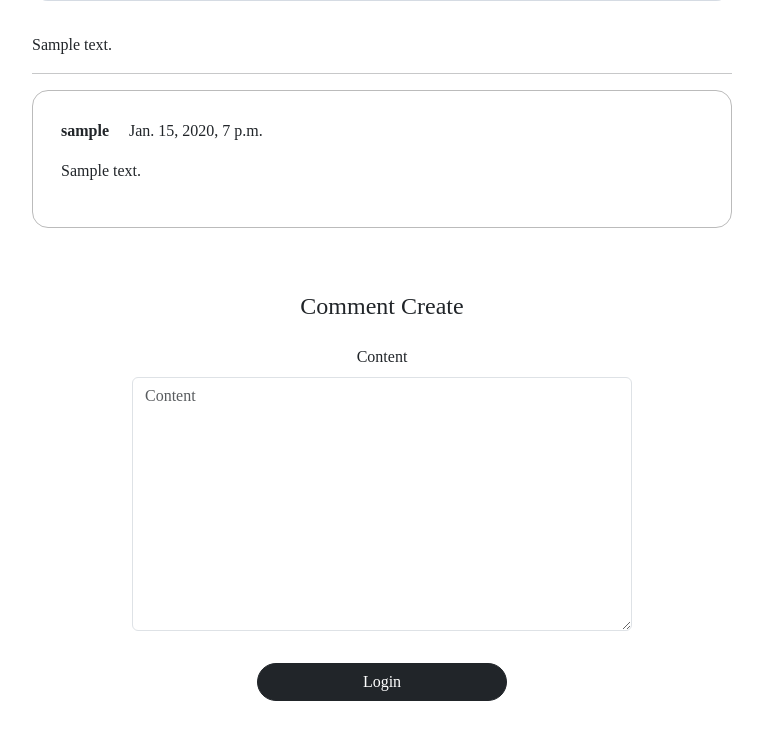
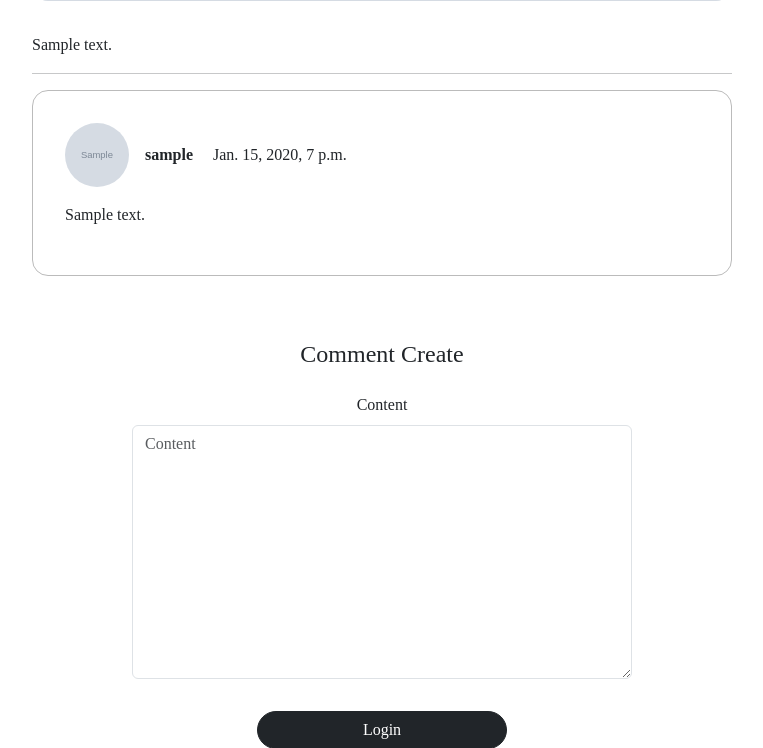
Before and after one commit to skylike4u/bsyouthcenter, a Django app: page /articles/detail/1 in a window 1280 px wide. Shown: the part 937-1685 px from the top of the page, without its empty margins (258-1021 px from the left). Run offline with Django 4.2, Linux system fonts and the light colour scheme; tables that the repository leaves empty hold one stand-in row (values such as "Sample post"); grey boxes marked "Sample" are stand-in pictures; some libraries are stand-ins or nearby versions; some web fonts are replaced.

Commit message:
comment updated

```diff
--- a/templates/base.html
+++ b/templates/base.html
@@ -15,7 +15,7 @@
 
     <!-- 기본적으로 메시지 앱이 intalled_app 안에 들어가 있어서 어디서든 messages라는 것을 접근할 수 있음 -->
     {% for message in messages %}
-    <div class="text-center">
+    <div class="text-center" style="margin-top: 110px;">
       <div class="btn btn-{{ message.tags }} rounded-pill px-5 my-3">
         {{ message }}
       </div>
--- a/templates/comments/detail.html
+++ b/templates/comments/detail.html
@@ -1,13 +1,25 @@
-<div style="border: 1px solid; text-align: left; padding: 4%; margin: 1rem 0; border-radius: 1rem; border-color: #bbb;">
+
+<div class="comment-container" style="display: flex; flex-direction: column; margin: 1rem 0; border: 1px solid #bbb; border-radius: 1rem; padding: 2rem;  gap: 1rem; text-align: left; background-color: #fff;">
+    <div class="comment-box">
+        <!-- target_user의 profile.image가 존재하면, image를 보여준다(보안문제) -->
+
+        <div class="comment-header" style="display: flex; align-items: center; gap: 1rem;" >
+            {% if comment.writer.profile.image %}
+            <img src="{{ comment.writer.profile.image.url }}" alt="my_profile_image" style="height: 4rem; width: 4rem; border-radius: 50%; object-fit: cover;">
+            {% endif %}
+                    <!-- target_user의 profile이 존재하면, nickname으로 보여준다(보안문제) -->
             <div>
                 <strong>
                     {{ comment.writer.profile.nickname }}
                 </strong>
                 <!-- 띄어쓰기 -->
                 &nbsp&nbsp&nbsp
-        {{ comment.created_at }}
+                <span class="comment-date">{{ comment.created_at }}</span>
+            </div>
 
         </div>
+
+
         <div style="margin: 1rem 0;">
             {{ comment.content }}
         </div>
@@ -20,3 +32,5 @@
         </div>
         {% endif %}
     </div>
+
+</div>
```
Also changed, not shown: templates/blogs/detail.html (+11 -13 lines). Lines whose indentation alone changed are shown as unchanged.
